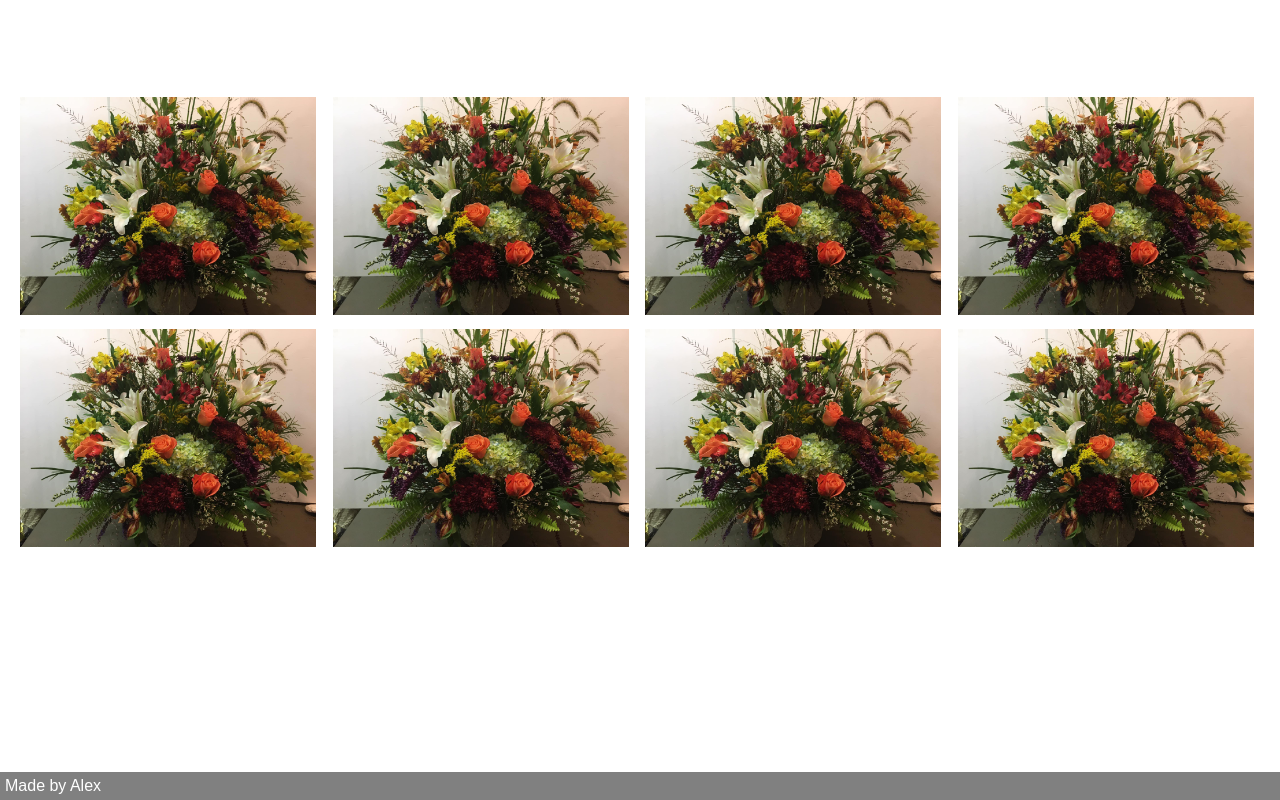
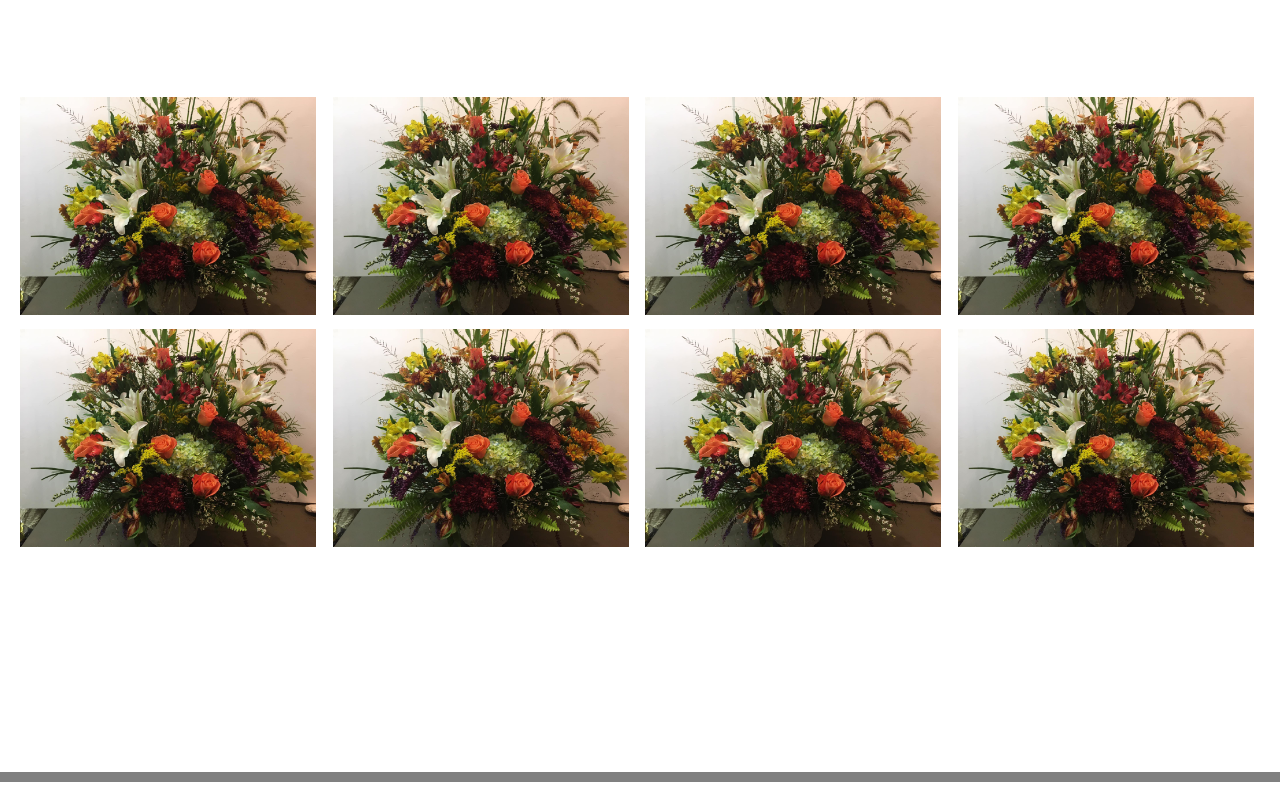
Before and after one commit to AlexOcegueda/FlowersByRebecca, a React (Create React App) app: page / in a window 1280 px wide. Shown: the part 386-1186 px from the top of the page. Built offline with nearby package versions, Linux system fonts and the light colour scheme; a web font is replaced by a local one.

Commit message:
removed text in footer

```diff
--- a/src/components/Footer/FooterBar.js
+++ b/src/components/Footer/FooterBar.js
@@ -4,7 +4,7 @@ import {Footer} from './FooterStyle'
 export default function FooterBar() {
   return (
     <>
-      <Footer>Made by Alex</Footer>
+      <Footer></Footer>
     </>
   )
 }
```
